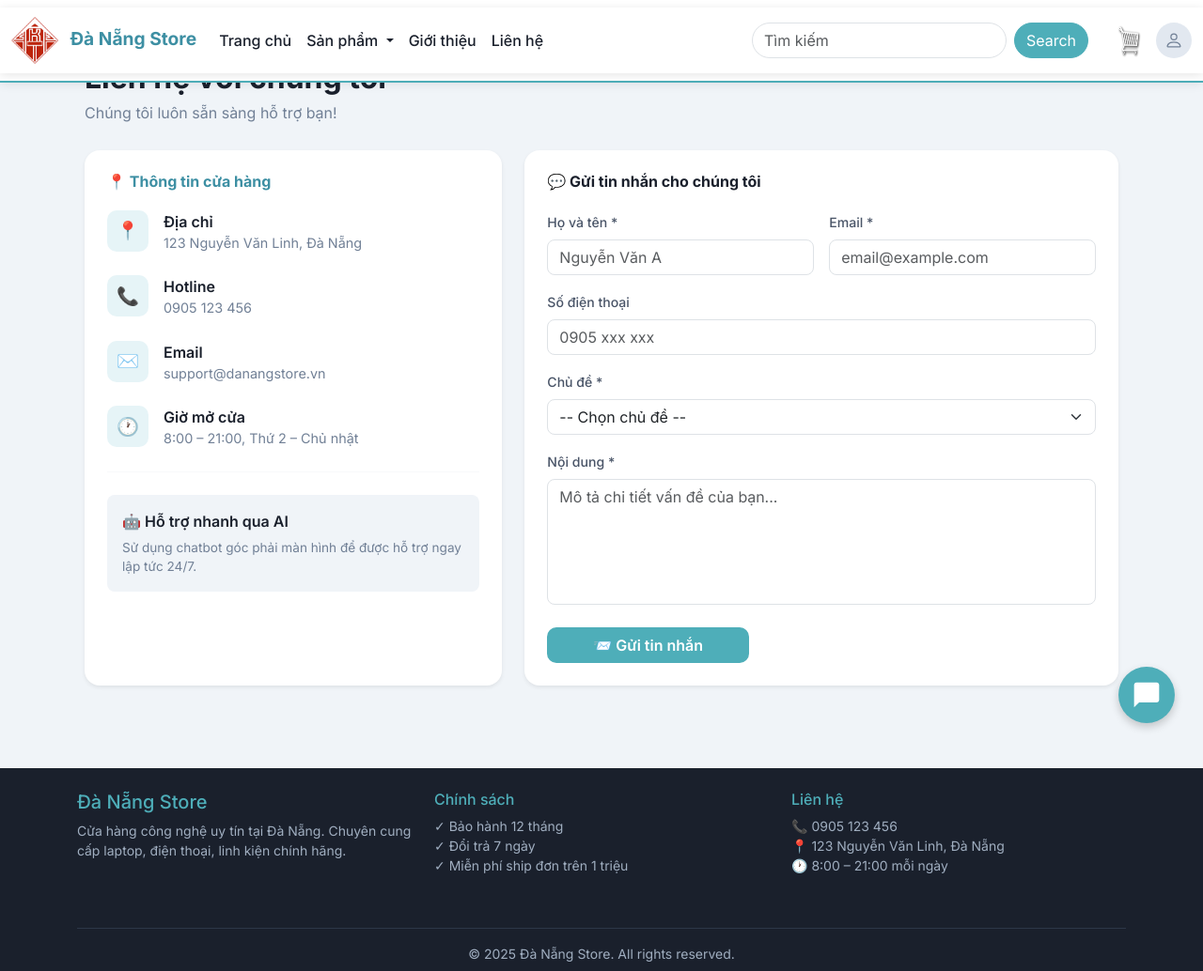
After one commit to HoangNgocTue/webAI, a Django app: page /contact/ in a window 1280 px wide. The commit adds this page. Shown: the whole page at 94% size. Run offline with Django 5.2, Linux system fonts and the light colour scheme; data that the repository does not hold is empty; some libraries are stand-ins or nearby versions.

Commit message:
feat: add profile page, about/contact pages, expand navbar links
- Profile page: view/edit name, email + change password with validation
- About page: store info, mission, policies, stats
- Contact page: contact info + send message form (client-side)
- Navbar: add Gioi thieu and Lien he links
- Account dropdown: add Thong tin tai khoan link

Co-Authored-By: Claude Sonnet 4.6 <noreply@anthropic.com>

```diff
--- a/app/templates/app/base.html
+++ b/app/templates/app/base.html
@@ -218,10 +218,10 @@
             <div class="collapse navbar-collapse" id="navbarNav">
                 <ul class="navbar-nav me-auto mb-2 mb-lg-0">
                     <li class="nav-item">
-                        <a class="nav-link active" href="{% url 'home' %}" style="color: #1a202c; font-weight: 500;">Trang chủ</a>
+                        <a class="nav-link" href="{% url 'home' %}" style="color:#1a202c;font-weight:500;">Trang chủ</a>
                     </li>
                     <li class="nav-item dropdown">
-                        <a class="nav-link dropdown-toggle" href="#" role="button" data-bs-toggle="dropdown" aria-expanded="false" style="color: #1a202c; font-weight: 500;">
+                        <a class="nav-link dropdown-toggle" href="#" role="button" data-bs-toggle="dropdown" aria-expanded="false" style="color:#1a202c;font-weight:500;">
                             Sản phẩm
                         </a>
                         <ul class="dropdown-menu">
@@ -229,6 +229,12 @@
                             <li><a class="dropdown-item" href="{% url 'category' %}?category={{category.slug}}">{{category.name}}</a></li>
                         {% endfor %}
                         </ul>
+                    </li>
+                    <li class="nav-item">
+                        <a class="nav-link" href="{% url 'about' %}" style="color:#1a202c;font-weight:500;">Giới thiệu</a>
+                    </li>
+                    <li class="nav-item">
+                        <a class="nav-link" href="{% url 'contact' %}" style="color:#1a202c;font-weight:500;">Liên hệ</a>
                     </li>
                 </ul>
                 <form class="d-flex" role="search" method="POST" action="{% url 'search' %}">
@@ -273,6 +279,7 @@
                         </div>
                     </div>
                     <hr>
+                    <a href="{% url 'profile' %}" class="account-dropdown__item">👤 Thông tin tài khoản</a>
                     <a href="{% url 'order_history' %}" class="account-dropdown__item">📋 Lịch sử đơn hàng</a>
                     <hr>
                     <a href="{% url 'logout' %}" class="account-dropdown__item account-dropdown__item--danger">🚪 Đăng xuất</a>
--- /dev/null
+++ b/app/templates/app/contact.html
@@ -0,0 +1,128 @@
+{% extends 'app/base.html' %}
+{% load static %}
+
+{% block main-content %}
+<div style="padding-top:20px;">
+
+  <h2 style="font-weight:700;color:#1a202c;margin-bottom:6px;">Liên hệ với chúng tôi</h2>
+  <p style="color:#718096;margin-bottom:28px;">Chúng tôi luôn sẵn sàng hỗ trợ bạn!</p>
+
+  <div class="row g-4">
+
+    <!-- Thông tin liên hệ -->
+    <div class="col-lg-5">
+      <div class="bg-white rounded-4 shadow-sm p-4 h-100">
+        <h6 style="font-weight:700;color:#3d8fa3;margin-bottom:20px;">📍 Thông tin cửa hàng</h6>
+
+        <div class="d-flex gap-3 mb-4 align-items-start">
+          <div style="width:44px;height:44px;border-radius:10px;background:#e6f4f7;
+                      display:flex;align-items:center;justify-content:center;
+                      font-size:1.2rem;flex-shrink:0;">📍</div>
+          <div>
+            <div style="font-weight:600;color:#1a202c;">Địa chỉ</div>
+            <div style="color:#718096;font-size:0.9rem;">123 Nguyễn Văn Linh, Đà Nẵng</div>
+          </div>
+        </div>
+
+        <div class="d-flex gap-3 mb-4 align-items-start">
+          <div style="width:44px;height:44px;border-radius:10px;background:#e6f4f7;
+                      display:flex;align-items:center;justify-content:center;
+                      font-size:1.2rem;flex-shrink:0;">📞</div>
+          <div>
+            <div style="font-weight:600;color:#1a202c;">Hotline</div>
+            <div style="color:#718096;font-size:0.9rem;">0905 123 456</div>
+          </div>
+        </div>
+
+        <div class="d-flex gap-3 mb-4 align-items-start">
+          <div style="width:44px;height:44px;border-radius:10px;background:#e6f4f7;
+                      display:flex;align-items:center;justify-content:center;
+                      font-size:1.2rem;flex-shrink:0;">✉️</div>
+          <div>
+            <div style="font-weight:600;color:#1a202c;">Email</div>
+            <div style="color:#718096;font-size:0.9rem;">support@danangstore.vn</div>
+          </div>
+        </div>
+
+        <div class="d-flex gap-3 align-items-start">
+          <div style="width:44px;height:44px;border-radius:10px;background:#e6f4f7;
+                      display:flex;align-items:center;justify-content:center;
+                      font-size:1.2rem;flex-shrink:0;">🕐</div>
+          <div>
+            <div style="font-weight:600;color:#1a202c;">Giờ mở cửa</div>
+            <div style="color:#718096;font-size:0.9rem;">8:00 – 21:00, Thứ 2 – Chủ nhật</div>
+          </div>
+        </div>
+
+        <hr style="margin:24px 0;border-color:#e2e8f0;">
+
+        <!-- Chatbot hint -->
+        <div class="rounded-3 p-3" style="background:#f0f4f8;">
+          <div style="font-weight:600;color:#1a202c;margin-bottom:6px;">🤖 Hỗ trợ nhanh qua AI</div>
+          <div style="font-size:0.85rem;color:#718096;">
+            Sử dụng chatbot góc phải màn hình để được hỗ trợ ngay lập tức 24/7.
+          </div>
+        </div>
+      </div>
+    </div>
+
+    <!-- Form gửi tin nhắn -->
+    <div class="col-lg-7">
+      <div class="bg-white rounded-4 shadow-sm p-4">
+        <h6 style="font-weight:700;color:#1a202c;margin-bottom:20px;">💬 Gửi tin nhắn cho chúng tôi</h6>
+
+        <div id="contact-success" class="alert alert-success rounded-3 d-none">
+          ✅ Cảm ơn bạn đã liên hệ! Chúng tôi sẽ phản hồi trong vòng 24 giờ.
+        </div>
+
+        <form id="contact-form">
+          <div class="row g-3">
+            <div class="col-md-6">
+              <label class="form-label" style="font-weight:500;font-size:0.88rem;color:#4a5568;">Họ và tên *</label>
+              <input type="text" class="form-control" placeholder="Nguyễn Văn A" required style="border-radius:8px;">
+            </div>
+            <div class="col-md-6">
+              <label class="form-label" style="font-weight:500;font-size:0.88rem;color:#4a5568;">Email *</label>
+              <input type="email" class="form-control" placeholder="email@example.com" required style="border-radius:8px;">
+            </div>
+            <div class="col-12">
+              <label class="form-label" style="font-weight:500;font-size:0.88rem;color:#4a5568;">Số điện thoại</label>
+              <input type="tel" class="form-control" placeholder="0905 xxx xxx" style="border-radius:8px;">
+            </div>
+            <div class="col-12">
+              <label class="form-label" style="font-weight:500;font-size:0.88rem;color:#4a5568;">Chủ đề *</label>
+              <select class="form-select" required style="border-radius:8px;">
+                <option value="">-- Chọn chủ đề --</option>
+                <option>Tư vấn sản phẩm</option>
+                <option>Hỗ trợ đơn hàng</option>
+                <option>Bảo hành / Sửa chữa</option>
+                <option>Khiếu nại</option>
+                <option>Khác</option>
+              </select>
+            </div>
+            <div class="col-12">
+              <label class="form-label" style="font-weight:500;font-size:0.88rem;color:#4a5568;">Nội dung *</label>
+              <textarea class="form-control" rows="5" placeholder="Mô tả chi tiết vấn đề của bạn..." required
+                        style="border-radius:8px;resize:none;"></textarea>
+            </div>
+          </div>
+          <button type="submit" class="btn mt-4 px-5"
+                  style="background:#4eaeb9;color:white;border-radius:10px;font-weight:600;">
+            📨 Gửi tin nhắn
+          </button>
+        </form>
+      </div>
+    </div>
+
+  </div>
+</div>
+
+<script>
+document.getElementById('contact-form').addEventListener('submit', function(e) {
+    e.preventDefault();
+    document.getElementById('contact-success').classList.remove('d-none');
+    this.reset();
+    this.querySelector('button[type=submit]').disabled = true;
+});
+</script>
+{% endblock %}
--- a/app/urls.py
+++ b/app/urls.py
@@ -18,4 +18,7 @@ urlpatterns = [
     path('invoice/<int:id>/', views.invoice_detail, name='invoice_detail'),
     path('order-history/', views.order_history, name='order_history'),
     path('admin-dashboard/', views.admin_dashboard, name='admin_dashboard'),
+    path('profile/', views.profile, name='profile'),
+    path('about/', views.about, name='about'),
+    path('contact/', views.contact, name='contact'),
 ]
--- a/app/views.py
+++ b/app/views.py
@@ -2,8 +2,9 @@ from django.shortcuts import render, redirect
 from django.http import JsonResponse
 from .models import *
 import json
-from django.contrib.auth.forms import UserCreationForm
-from django.contrib.auth import authenticate, login, logout
+from django.contrib.auth.forms import UserCreationForm, PasswordChangeForm
+from django.contrib.auth import authenticate, login, logout, update_session_auth_hash
+from django.contrib.auth.decorators import login_required
 from django.contrib import messages
 
 def detail(request):
@@ -446,3 +447,82 @@ def admin_dashboard(request):
     }
 
     return render(request, 'app/admin_dashboard.html', context)
+
+
+# ===================================================================
+# 👤 PROFILE - XEM VÀ SỬA THÔNG TIN TÀI KHOẢN
+# ===================================================================
+@login_required(login_url='login')
+def profile(request):
+    user = request.user
+    categories = Category.objects.filter(is_sub=False)
+    order, _ = Order.objects.get_or_create(customer=user, complete=False)
+    cartItems = order.get_cart_items
+    total_orders = Order.objects.filter(customer=user, complete=True).count()
+
+    if request.method == 'POST':
+        action = request.POST.get('action')
+
+        if action == 'update_info':
+            user.first_name = request.POST.get('first_name', '').strip()
+            user.last_name  = request.POST.get('last_name', '').strip()
+            email = request.POST.get('email', '').strip()
+            if email:
+                user.email = email
+            user.save()
+            messages.success(request, 'Cập nhật thông tin thành công!')
+            return redirect('profile')
+
+        elif action == 'change_password':
+            form = PasswordChangeForm(user, request.POST)
+            if form.is_valid():
+                updated_user = form.save()
+                update_session_auth_hash(request, updated_user)
+                messages.success(request, 'Đổi mật khẩu thành công!')
+            else:
+                for field_errors in form.errors.values():
+                    for err in field_errors:
+                        messages.error(request, err)
+            return redirect('profile')
+
+    context = {
+        'categories': categories,
+        'cartItems': cartItems,
+        'user_login': 'show',
+        'user_not_login': 'hidden',
+        'total_orders': total_orders,
+    }
+    return render(request, 'app/profile.html', context)
+
+
+# ===================================================================
+# ℹ️ ABOUT & CONTACT - TRANG TĨNH
+# ===================================================================
+def about(request):
+    categories = Category.objects.filter(is_sub=False)
+    cartItems = 0
+    if request.user.is_authenticated:
+        order, _ = Order.objects.get_or_create(customer=request.user, complete=False)
+        cartItems = order.get_cart_items
+    context = {
+        'categories': categories,
+        'cartItems': cartItems,
+        'user_login': 'show' if request.user.is_authenticated else 'hidden',
+        'user_not_login': 'hidden' if request.user.is_authenticated else 'show',
+    }
+    return render(request, 'app/about.html', context)
+
+
+def contact(request):
+    categories = Category.objects.filter(is_sub=False)
+    cartItems = 0
+    if request.user.is_authenticated:
+        order, _ = Order.objects.get_or_create(customer=request.user, complete=False)
+        cartItems = order.get_cart_items
+    context = {
+        'categories': categories,
+        'cartItems': cartItems,
+        'user_login': 'show' if request.user.is_authenticated else 'hidden',
+        'user_not_login': 'hidden' if request.user.is_authenticated else 'show',
+    }
+    return render(request, 'app/contact.html', context)
```
Also changed, not shown: app/templates/app/about.html (added, +98 -0 lines), app/templates/app/profile.html (added, +113 -0 lines).
